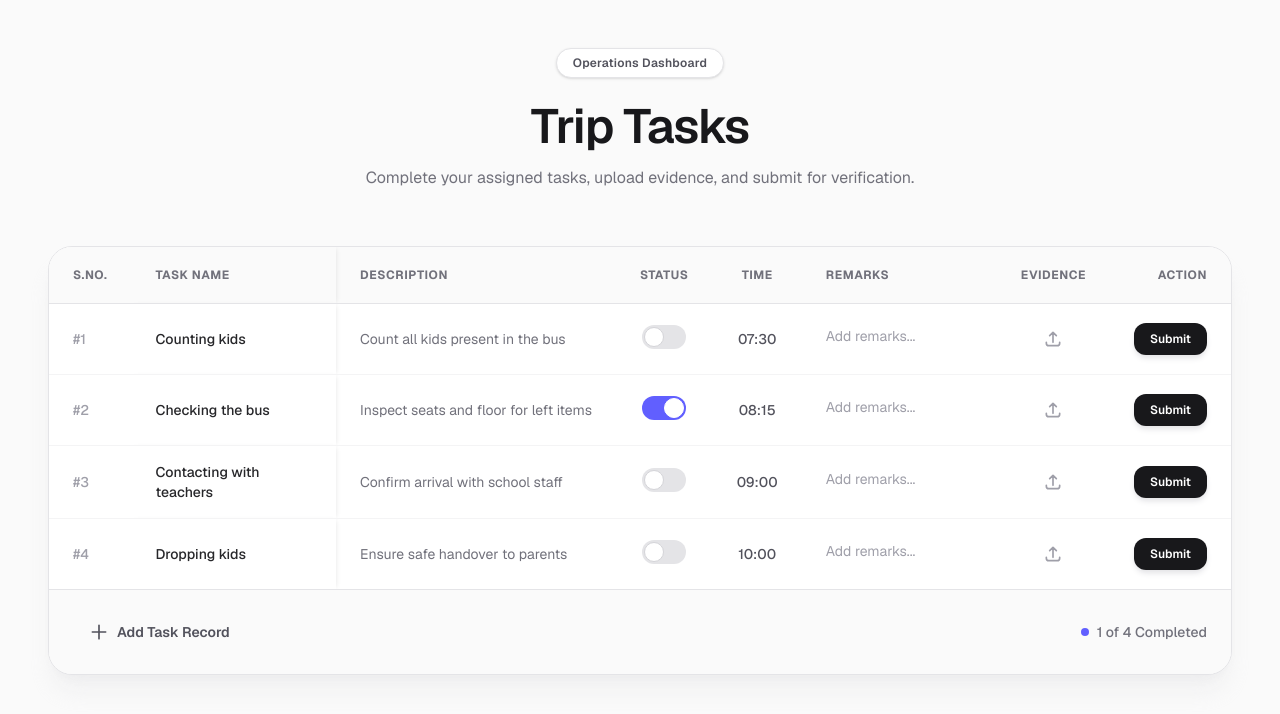
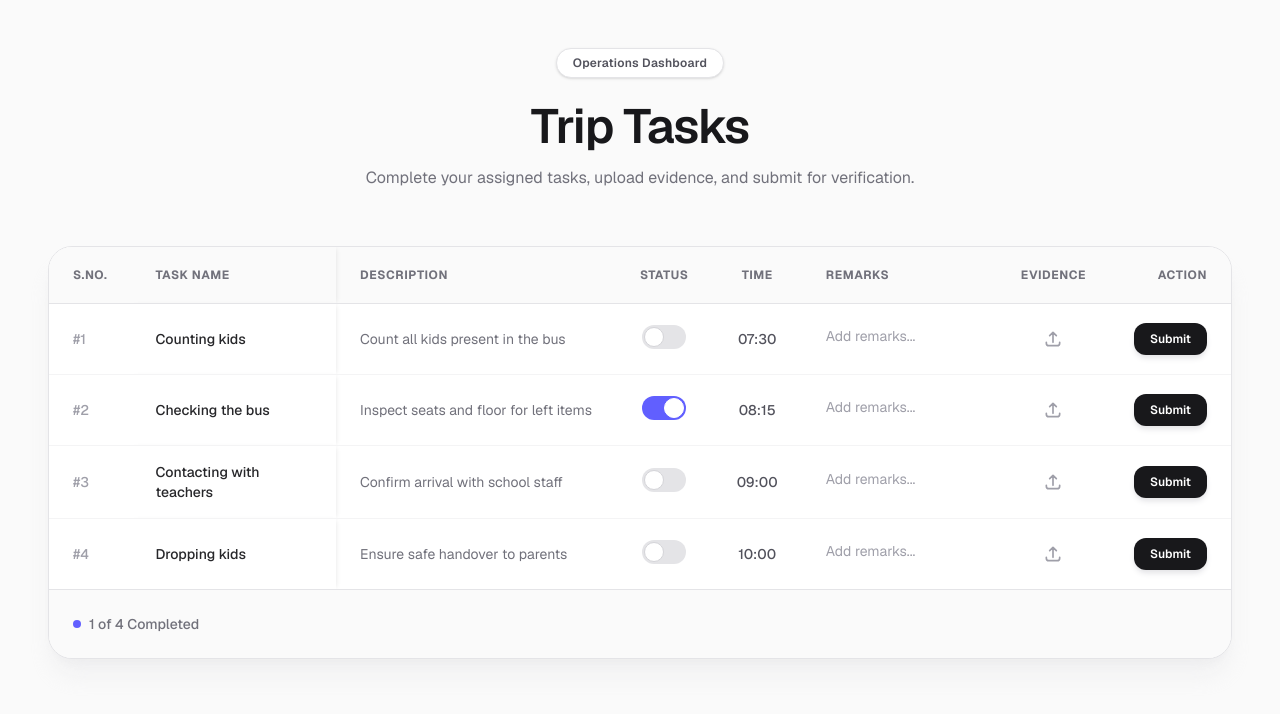
Before and after one commit to saurabhkuriyal/Checkpoint, a Next.js app: page /trip/1 in a window 1280 px wide. Shown: the top 714 px of the page. Built offline with nearby package versions, Linux system fonts and the light colour scheme.

Commit message:
removed add new row button

```diff
--- a/app/trip/[id]/page.tsx
+++ b/app/trip/[id]/page.tsx
@@ -40,19 +40,19 @@ export default function page() {
         }
     };
 
-    const addNewRow = () => {
-        const newTask: Task = {
-            id: Math.random().toString(36).substr(2, 9),
-            sNo: tasks.length + 1,
-            name: "New Task",
-            description: "No description provided",
-            time: "12:00",
-            isDone: false,
-            evidence: null,
-            userRemark: "",
-        };
-        setTasks([...tasks, newTask]);
-    };
+    // const addNewRow = () => {
+    //     const newTask: Task = {
+    //         id: Math.random().toString(36).substr(2, 9),
+    //         sNo: tasks.length + 1,
+    //         name: "New Task",
+    //         description: "No description provided",
+    //         time: "12:00",
+    //         isDone: false,
+    //         evidence: null,
+    //         userRemark: "",
+    //     };
+    //     setTasks([...tasks, newTask]);
+    // };
 
     const handleSubmit = async (task: Task) => {
         setSubmittingId(task.id);
@@ -202,13 +202,13 @@ export default function page() {
 
                     {/* Table Footer */}
                     <div className="bg-zinc-50 border-t border-zinc-200 p-6 flex flex-col md:flex-row items-center justify-between gap-4">
-                        <button
+                        {/* <button
                             onClick={addNewRow}
                             className="flex items-center gap-2 text-sm font-semibold text-zinc-600 hover:text-indigo-600 transition-colors px-4 py-2 rounded-xl hover:bg-indigo-50"
                         >
                             <svg className="w-5 h-5" fill="none" stroke="currentColor" viewBox="0 0 24 24"><path strokeLinecap="round" strokeLinejoin="round" strokeWidth="2" d="M12 4v16m8-8H4"></path></svg>
                             Add Task Record
-                        </button>
+                        </button> */}
 
                         <div className="flex items-center gap-4 text-sm font-medium text-zinc-500">
                             <div className="flex items-center gap-2">
```
